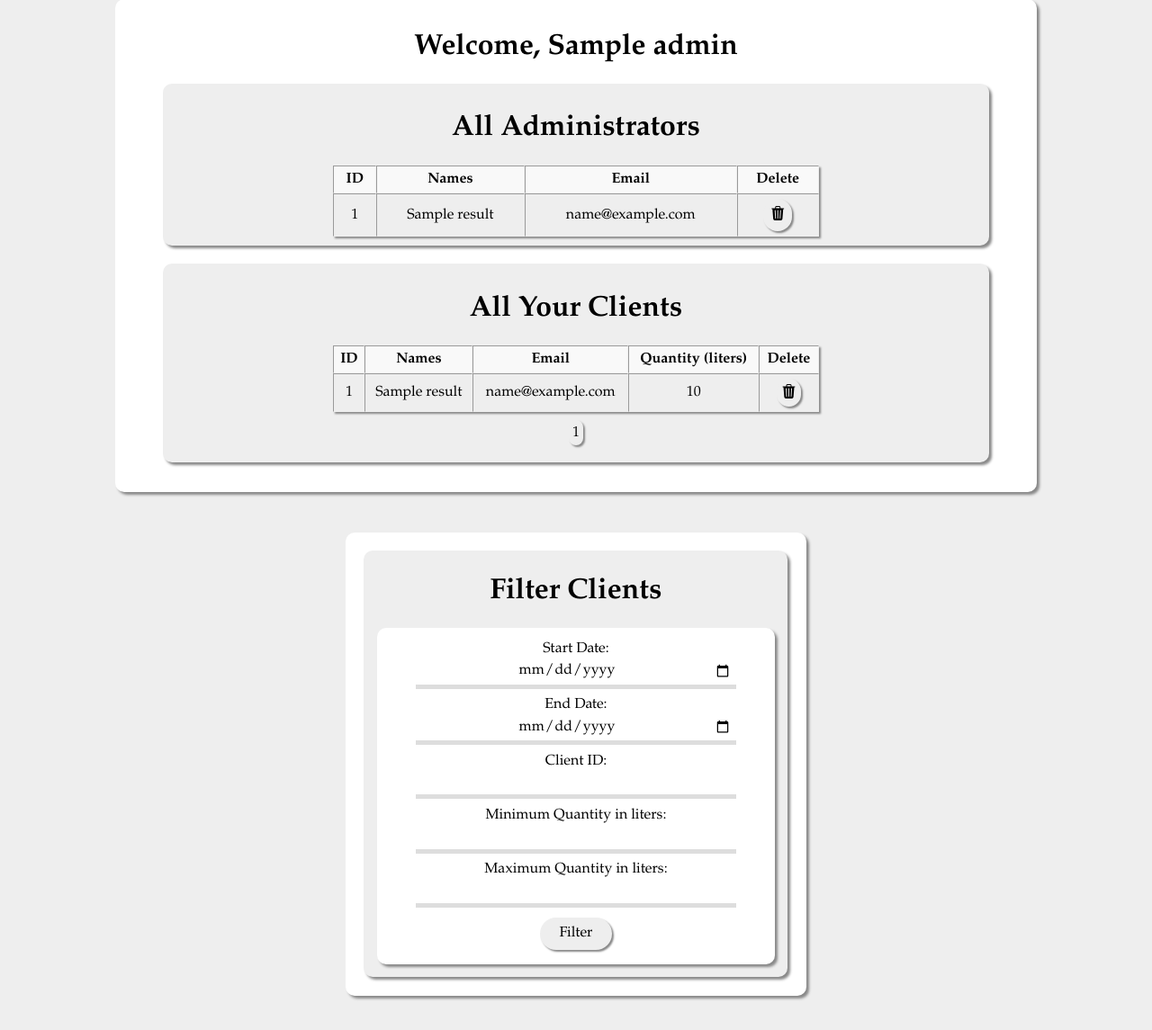
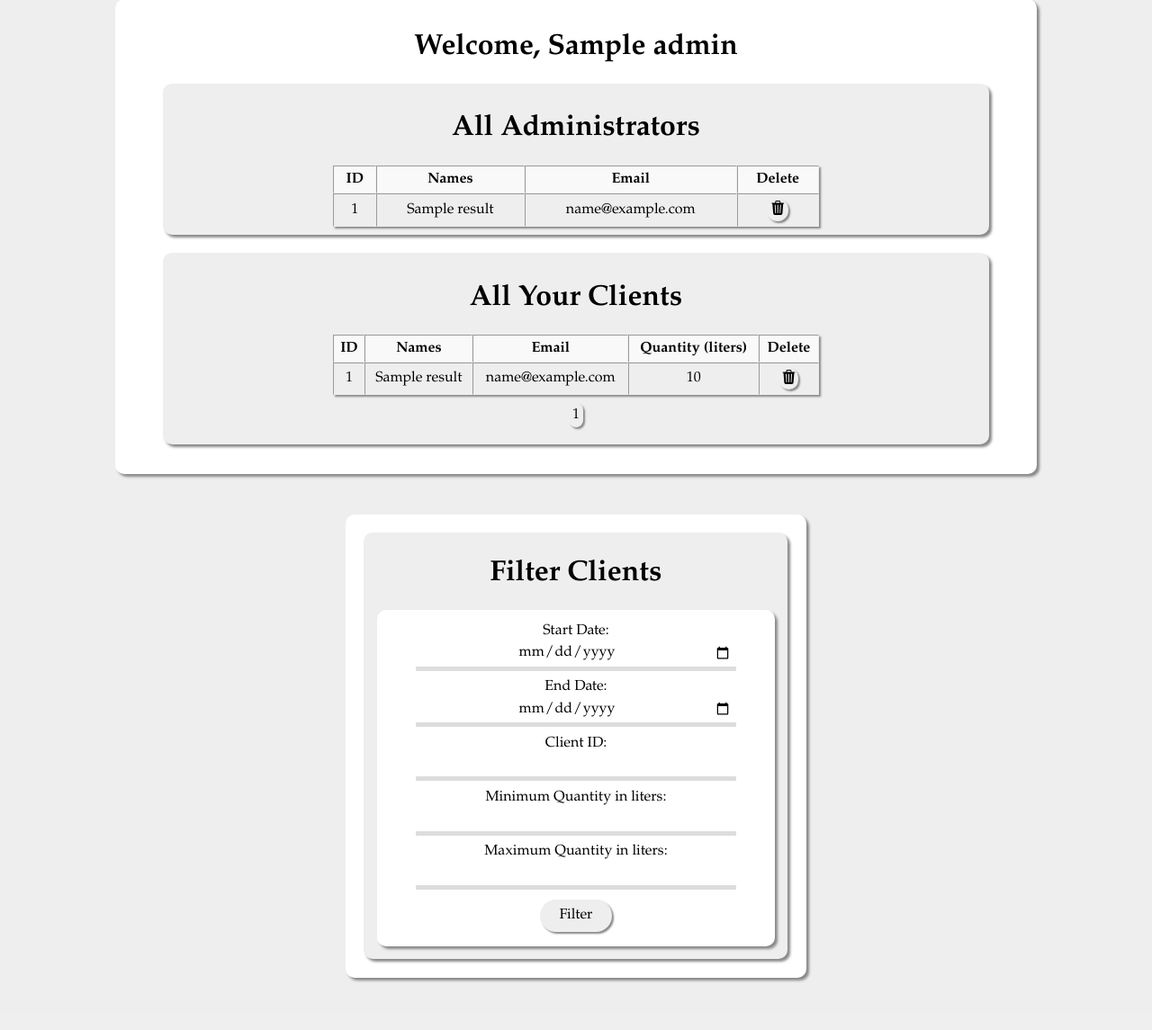
Before and after one commit to Musi-si/water_management_system, a Django app: template water_usage/templates/admin.html in a window 1280 px wide. Shown: the part 157-1302 px from the top of the page at 90% size. After the commit the page ends 1249 px from the top, so only its background shows below. Run offline with Django 5.2, Linux system fonts and the light colour scheme; the template is opened without the code that fills it: most values are stand-ins (such as "Sample title", 1, 10 or a date in 2020).

Commit message:
Update styles.css

```diff
--- a/water_usage/static/styles.css
+++ b/water_usage/static/styles.css
@@ -116,9 +116,16 @@ tr:nth-child( odd ) {
     text-align: center;
 }
 
-.button, .delete {
+.delete {
+    padding: 3% 5%;
+}
+
+.button {
     padding: 2% 5%;
     margin: .5%;
+}
+
+.button, .delete {
     background-color: #eee;
 }
 
@@ -171,10 +178,6 @@ canvas {
     color: #000;
 }
 
-.delete {
-    padding: 10%;
-}
-
 .delete:hover {
     background-color: #faa;
 }
```
